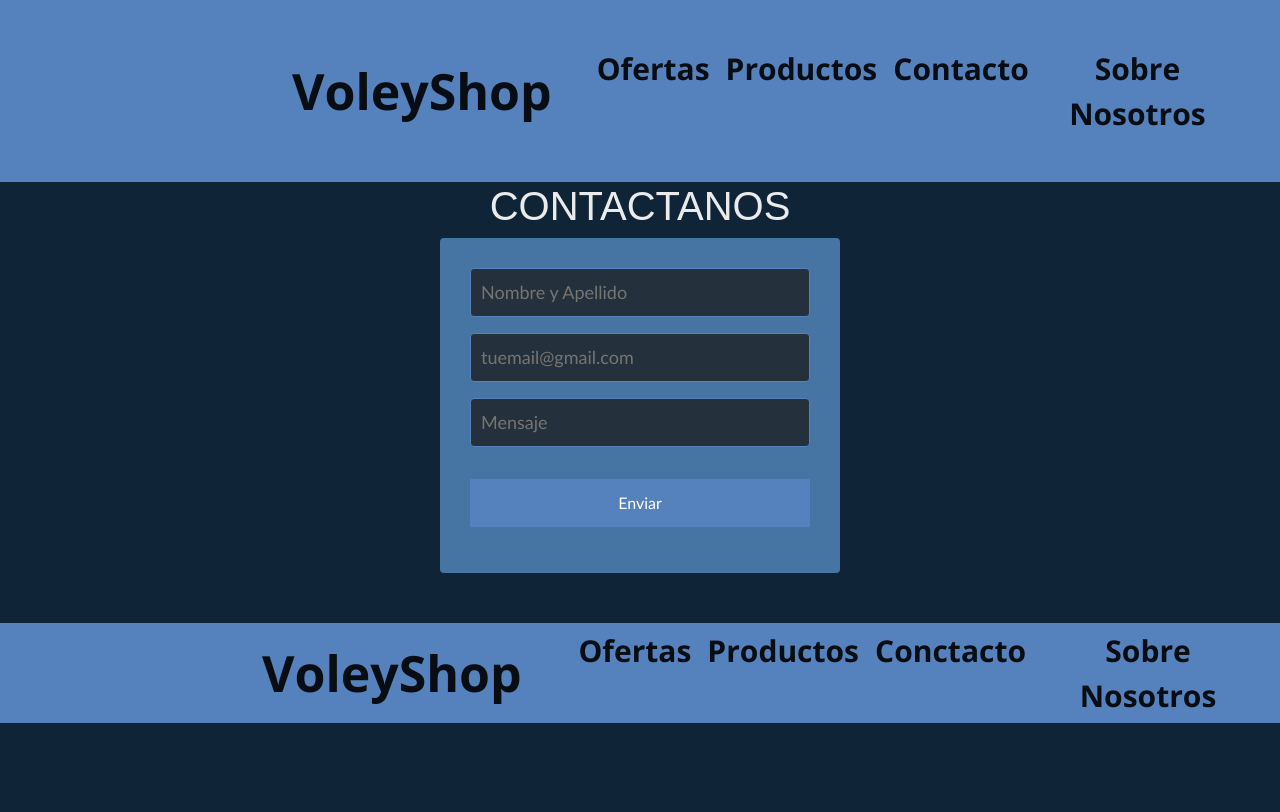
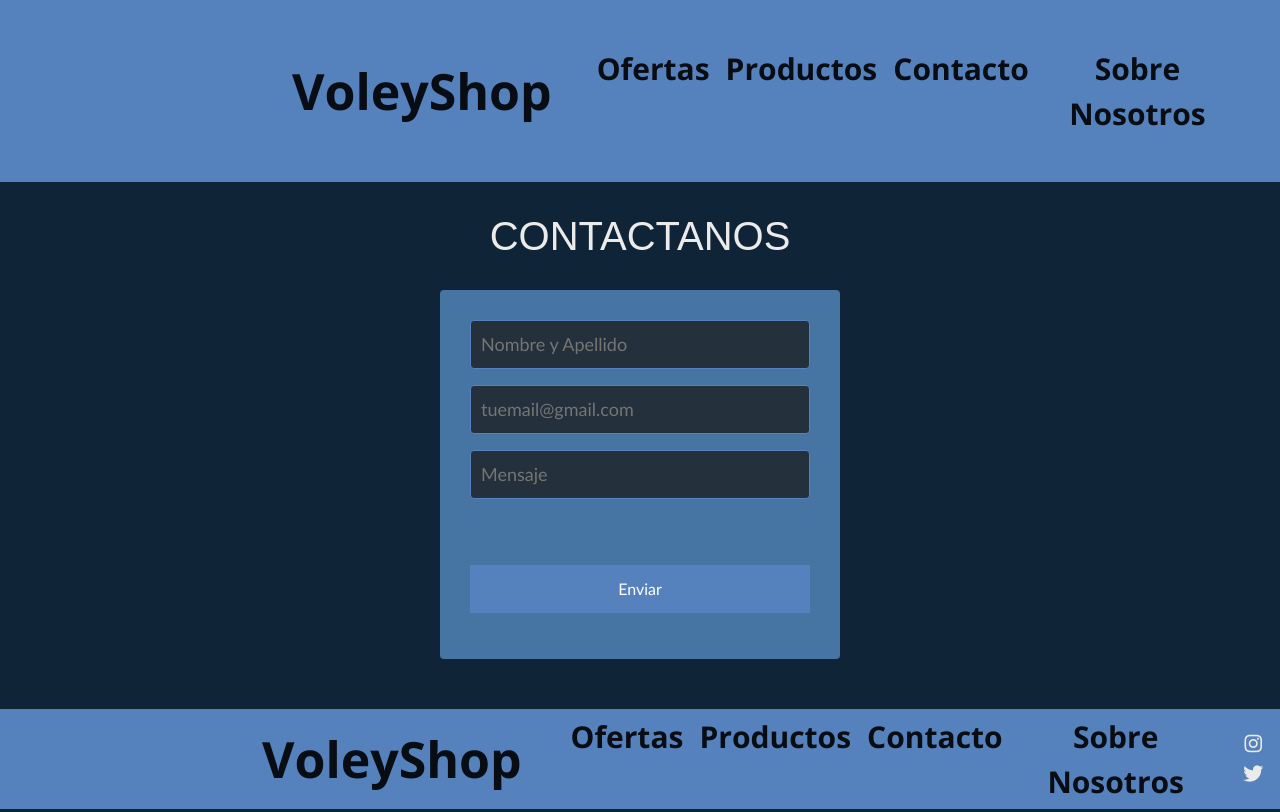
Before and after one commit to zoomZK/EntregaFinal-Acosta, a website: page contacto.html in a window 1280 px wide. Drawn offline with nearby package versions, Linux system fonts and the light colour scheme.

Commit message:
PreEntrega3.1+Acosta

```diff
--- a/contacto.html
+++ b/contacto.html
@@ -6,6 +6,7 @@
     <meta name="viewport" content="width=device-width, initial-scale=1.0">
     <link href="https://cdn.jsdelivr.net/npm/bootstrap@5.3.0-alpha1/dist/css/bootstrap.min.css" rel="stylesheet" integrity="sha384-GLhlTQ8iRABdZLl6O3oVMWSktQOp6b7In1Zl3/Jr59b6EGGoI1aFkw7cmDA6j6gD" crossorigin="anonymous">
     <link rel="stylesheet" href="./css/bootstrap.min.css">
+    <script src="https://kit.fontawesome.com/0c2e144aa7.js" crossorigin="anonymous"></script>
     <link rel="stylesheet" href="./css/contacto.css">
     <link rel="preconnect" href="https://fonts.googleapis.com">
     <link rel="preconnect" href="https://fonts.gstatic.com" crossorigin>
@@ -42,7 +43,7 @@
 
     </div>
 
-    <h1>CONTACTANOS</h1>
+    <h1 class="contactanos">CONTACTANOS</h1>
     <section class="form-register">
         <input class="controls" type="text" name="nombres" id="nombres" placeholder="Nombre y Apellido">
         <input class="controls" type="email" name="correo" id="correo" placeholder="tuemail@gmail.com">
@@ -66,7 +67,7 @@
                     <a class="nav-link active" href="./productos.html">Productos</a>
                   </li>
                   <li class="nav-item">
-                    <a class="nav-link active" href="./contacto.html">Conctacto</a>
+                    <a class="nav-link active" href="./contacto.html">Contacto</a>
                   </li>
                   <li class="nav-item">
                     <a class="nav-link active" href="./sobrenosotros.html">Sobre Nosotros</a>
@@ -74,8 +75,11 @@
                 </ul>
               </div>
             </div>
+            <div class="redes">
+              <i class="fa-brands fa-instagram"></i>
+              <i class="fa-brands fa-twitter"></i>
+            </div>
           </nav>
-
     </footer>
 
     <script src="https://cdn.jsdelivr.net/npm/bootstrap@5.3.0-alpha1/dist/js/bootstrap.bundle.min.js" integrity="sha384-w76AqPfDkMBDXo30jS1Sgez6pr3x5MlQ1ZAGC+nuZB+EYdgRZgiwxhTBTkF7CXvN" crossorigin="anonymous"></script>
--- a/css/contacto.css
+++ b/css/contacto.css
@@ -58,6 +58,11 @@ footer {
     color: white;
     font-size: 22px;
     margin-bottom: 20px;
+    margin-top: 30px;
+  }
+
+.contactanos {
+    margin-top: 30px;
   }
 
   .controls {
@@ -88,6 +93,7 @@ footer {
     margin: 16px 0;
     font-size: 16px;
     cursor: pointer;
+    margin-top: 50px;
   }
 
  .menu {
```
Also changed, not shown: index.html (+7 -3 lines), ofertas.html (+6 -2 lines), productos.html (+6 -2 lines), sobrenosotros.html (+6 -2 lines), css/styles.css (added), scss/style.scss (deleted), scss/styles.scss (line endings or trailing spaces), 2 other files.
